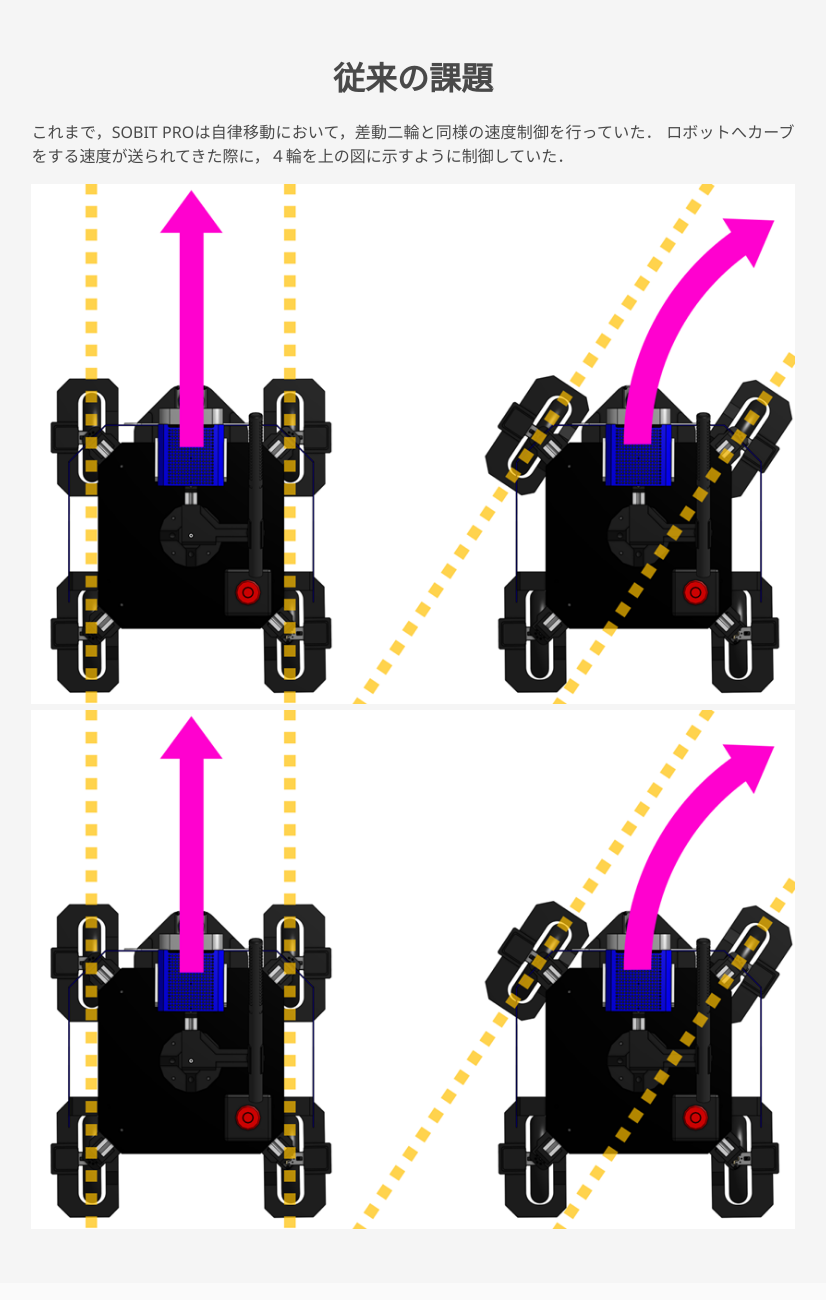
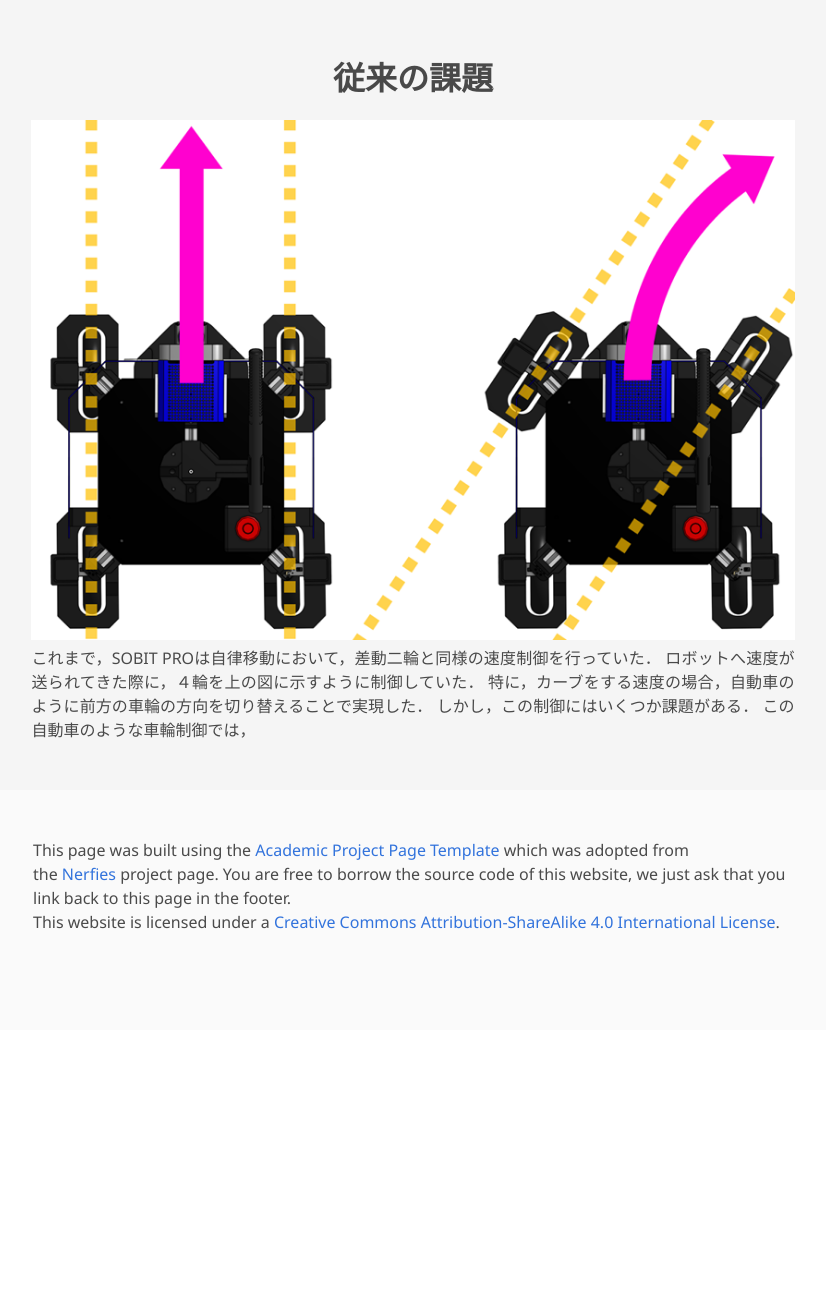
Before and after one commit to OnoFumiya/omnidirectional_mobile_robot, a plain HTML site: page index.html in a window 1280 px wide. Shown: the part 1100-2400 px from the top of the page, without its empty margins (227-1053 px from the left). After the commit the page ends 2130 px from the top, so only its background shows below. Drawn offline with nearby package versions, Linux system fonts and the light colour scheme; some icons are missing; a web font is replaced by a local one.

Commit message:
update text and add image

```diff
--- a/index.html
+++ b/index.html
@@ -106,15 +106,15 @@
                 </span>
 
                 <!-- ArXiv abstract Link -->
-                <!-- <span class="link-block">
-                  <a href="https://arxiv.org/abs/<ARXIV PAPER ID>" target="_blank"
+                <span class="link-block">
+                  <a href="https://x.com/sobits_soka/status/1888907694213611570" target="_blank"
                   class="external-link button is-normal is-rounded is-dark">
                   <span class="icon">
-                    <i class="ai ai-arxiv"></i>
+                    <!-- <i class="ai ai-arxiv"></i> -->
                   </span>
-                  <span>arXiv</span>
+                  <span>X（議論）</span>
                 </a>
-              </span> -->
+              </span>
             </div>
           </div>
         </div>
@@ -215,13 +215,16 @@
             type="video/mp4">
           </video> -->
           <!--  -->
+          <img src="static/images/base_control.png" alt="MY ALT TEXT"/>
           <!--  -->
           <p>
             これまで，SOBIT PROは自律移動において，差動二輪と同様の速度制御を行っていた．
-            ロボットへカーブをする速度が送られてきた際に，４輪を上の図に示すように制御していた．
+            ロボットへ速度が送られてきた際に，４輪を上の図に示すように制御していた．
+            特に，カーブをする速度の場合，自動車のように前方の車輪の方向を切り替えることで実現した．
+            しかし，この制御にはいくつか課題がある．
+            この自動車のような車輪制御では，
           </p>
-          <img src="static/images/base_control.png" alt="MY ALT TEXT"/>
-          <img src="static/images/base_control.png" alt="MY ALT TEXT"/>
+          <!-- <img src="static/images/base_control.png" alt="MY ALT TEXT"/> -->
         </div>
       </div>
     </div>
```
